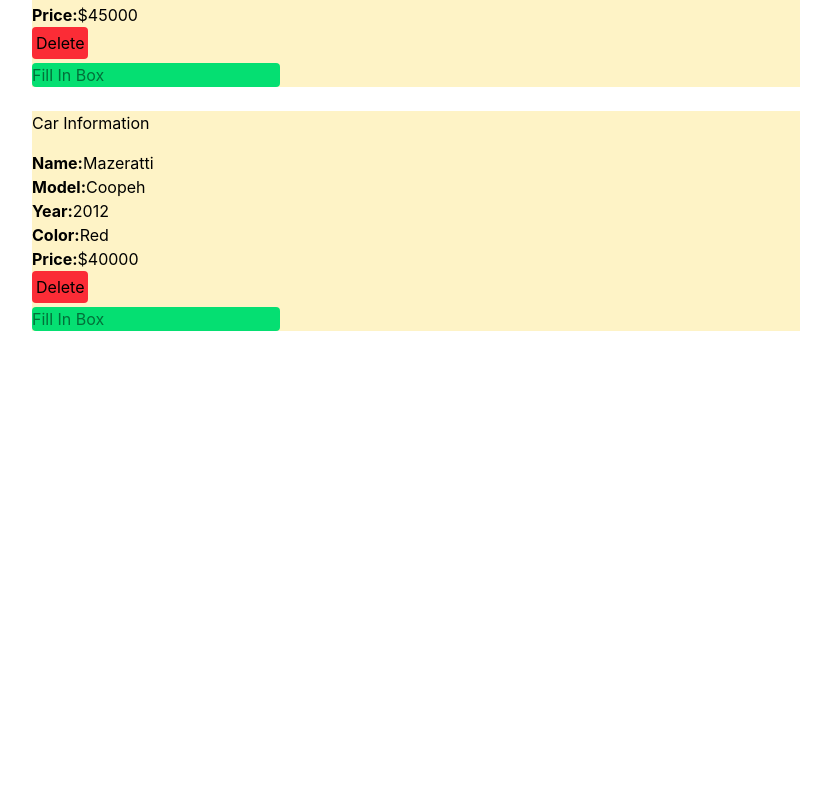
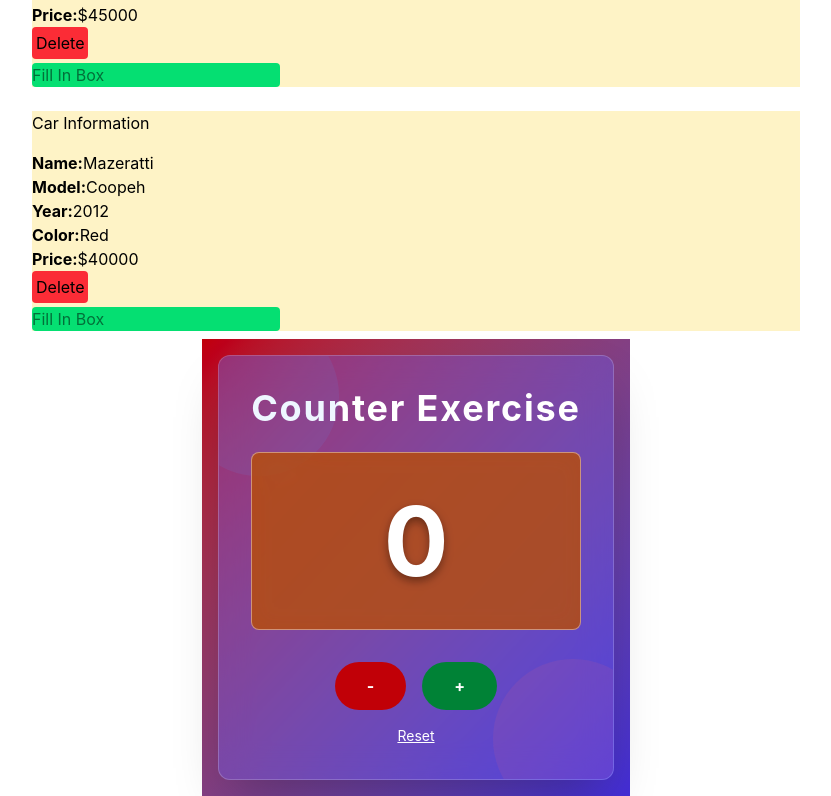
Before and after one commit to Ebrahimim29/ReactPro, a React (Vite) app: page / in a window 1280 px wide. Shown: the part 957-1753 px from the top of the page, without its empty margins (224-1055 px from the left). Before the commit the page ends 1288 px from the top, so only its background shows below. Built offline with nearby package versions, Linux system fonts and the light colour scheme.

Commit message:
Hook-CounterExercise

```diff
--- a/src/App.jsx
+++ b/src/App.jsx
@@ -2,6 +2,7 @@ import { useState } from "react";
 import Cars from "./Components/Cars";
 import UserComponent from "./Components/UserComponent";
 import GuestComponent from "./Components/GuestComponent";
+import CounterExercise from "./Components/CounterExercise";
 
 const App = () => {
 
@@ -52,6 +53,8 @@ const App = () => {
         // make={car.make} model={car.model} year={car.year} color={car.color} price={car.price}
         />
       ))}
+
+      <CounterExercise/>
     </div>
   );
 };
--- /dev/null
+++ b/src/Components/CounterExercise.jsx
@@ -0,0 +1,76 @@
+import { useEffect, useState } from "react";
+
+const CounterExercise = () => {
+
+    const [count, setCount] = useState(0);
+    const [notification, setNotification] = useState(null)
+
+    useEffect(() => {
+        if (count % 10 === 0 && count !== 0) {
+            setNotification(`تبریک شما به عدد ${count} رسیدید`)
+            setTimeout(() => setNotification(null), 3000);
+        }
+    }, [count]);
+
+    return (
+        <div className={`h-auto bg-gradient-to-br from-red-700 to-indigo-700 flex
+        flex-col items-center justify-center p-4 transition-all duration-500`}>
+            <div className={`bg-indigo-500/30 backdrop-blur-lg rounded-xl shadow-2xl p-8 max-w-md w-full text-center
+                relative overflow-hidden border border-white/20`}>
+                <div className={`absolute -top-10 -left-10 w-40 h-40 bg-blue-400 opacity-10 rounded-full`}></div>
+                <div className={`absolute -bottom-10 -right-10 w-40 h-40 bg-red-400 opacity-10 rounded-full`}></div>
+
+                <h1 className="text-4xl font-bold text-white mb-6 tracking-wider">Counter Exercise</h1>
+
+                <div className={`bg-amber-700/80 backdrop-blur-md rounded-lg p-10 mb-8 border border-white/40`}>
+                    <div className="relative">
+                        <span className="block text-8xl font-bold text-white transition-all duration-300 transform"
+                            style={{ textShadow: "0 4px 10px rgba(0,0,0,0.4)" }}>
+                            {count}
+                        </span>
+                        {count !== 0 && (
+                            <span className={`absolute -top-2 -right-2 bg-green-400 px-2 py-1 rounded-full text-sm font-bold
+                                text-white shadow-lg`}>
+                                {count % 2 === 0 ? 'Even' : 'Odd'}
+                            </span>
+                        )}
+                    </div>
+                </div>
+
+                <div className="flex justify-center space-x-4 rtl:space-x-reverse">
+                    <button
+                        onClick={() => setCount(count - 1)}
+                        className={`bg-red-700 hover:bg-amber-400 text-white bg-opacity-90 font-bold py-3 px-8 rounded-full
+                        hover:shadow-lg active:scale-95 focus:outline-none focus:ring-2 focus:ring-white focus:ring-opacity-50`}
+                    >
+                        -
+                    </button>
+                    <button
+                        onClick={() => setCount(count + 1)}
+                        className={`bg-green-700 hover:bg-amber-400 text-white bg-opacity-90 font-bold py-3 px-8 rounded-full
+                        hover:shadow-lg active:scale-95 focus:outline-none focus:ring-2 focus:ring-white focus:ring-opacity-50`}
+                    >
+                        +
+                    </button>
+                </div>
+                <button
+                    onClick={() => setCount(0)}
+                    className='mt-4 text-white hover:text-opacity-80 text-sm underline transition-colors'
+                >
+                    Reset
+                </button>
+            </div>
+
+            {notification && (
+                <div className={`fixed bottom-4 right-4 bg-blue-400 text-white rounded-lg shadow-xl p-4
+                transition-all transform animate-bounce`}>
+                    {notification}
+                </div>
+
+            )}
+
+        </div>
+    );
+};
+
+export default CounterExercise;
```
